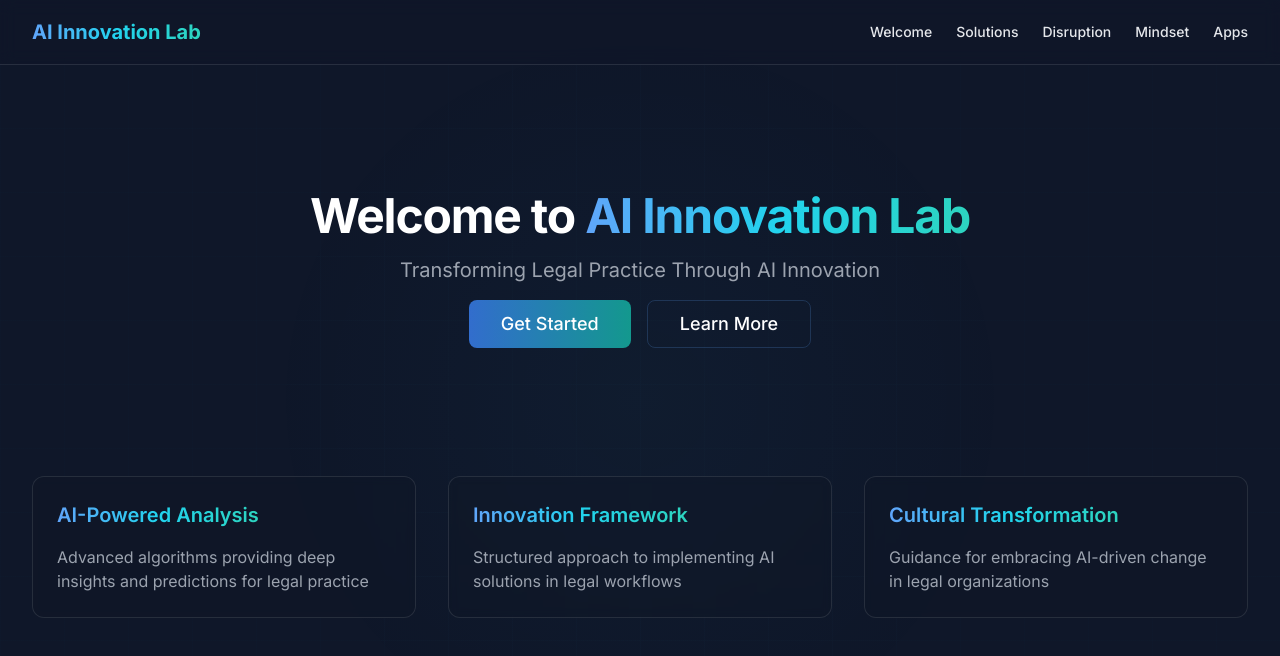
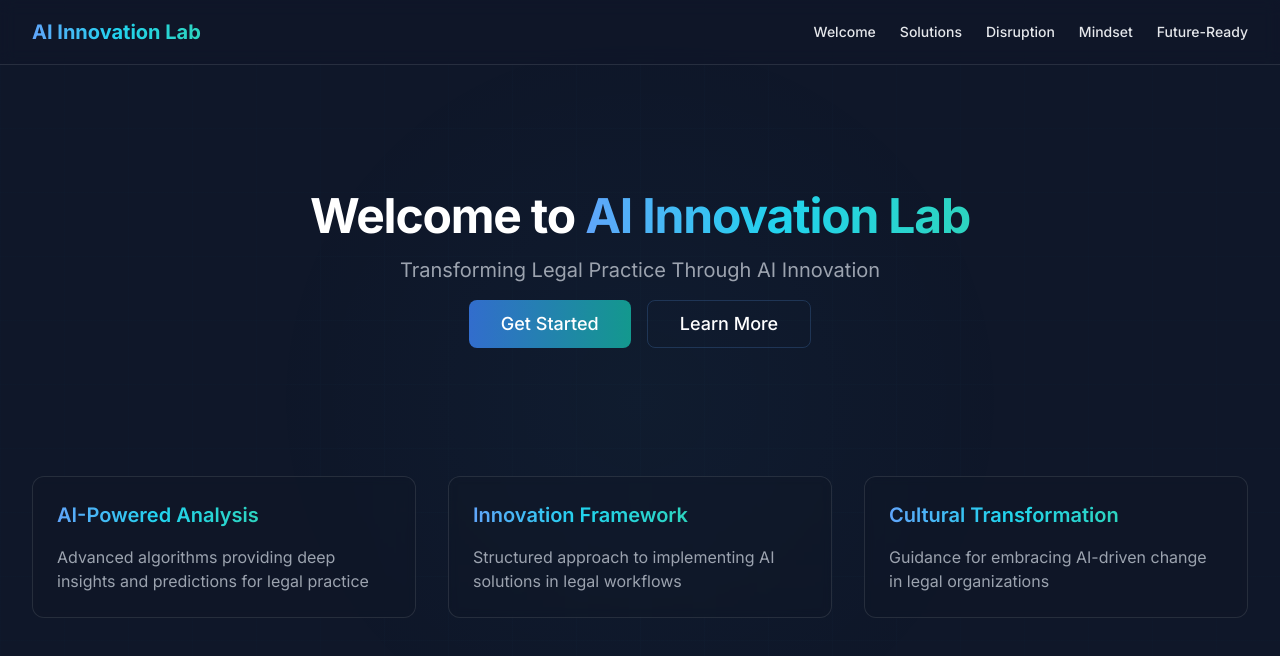
Before and after one commit to TheJohny71/ai-innovation-lab-v2, a Next.js app: page /ai-innovation-lab-v2/ in a window 1280 px wide. Shown: the top 656 px of the page. Built offline with nearby package versions, Linux system fonts and the light colour scheme.

Commit message:
Update Header.tsx

```diff
--- a/src/components/shared/Header.tsx
+++ b/src/components/shared/Header.tsx
@@ -26,8 +26,8 @@ export function Header() {
             <Link href="/mindset" className="text-sm font-medium text-gray-200 hover:text-white transition-colors">
               Mindset
             </Link>
-            <Link href="/apps" className="text-sm font-medium text-gray-200 hover:text-white transition-colors">
-              Apps
+            <Link href="/future-ready" className="text-sm font-medium text-gray-200 hover:text-white transition-colors">
+              Future-Ready
             </Link>
           </nav>
         </div>
```
